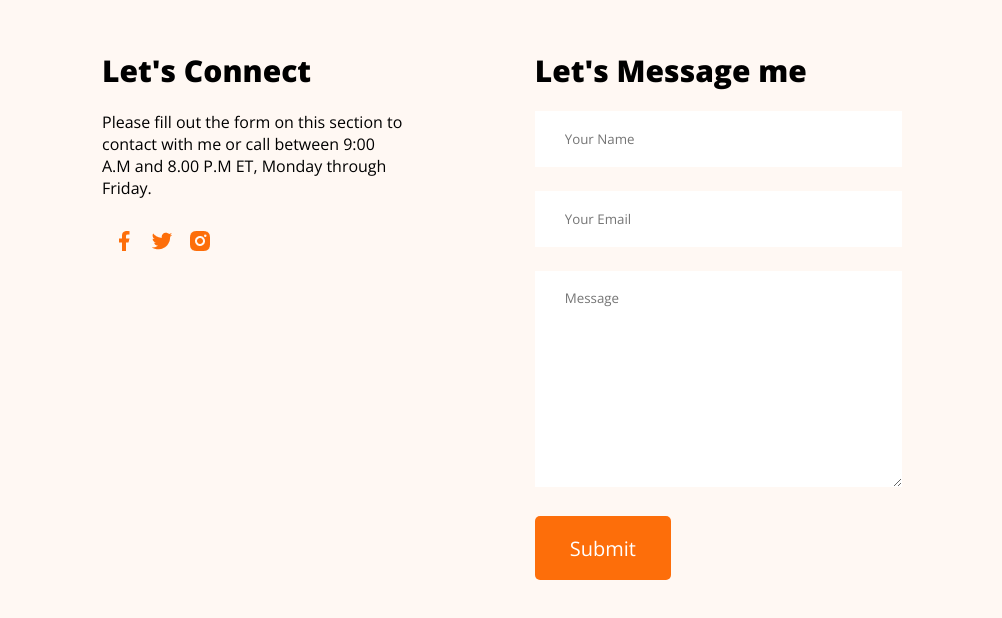
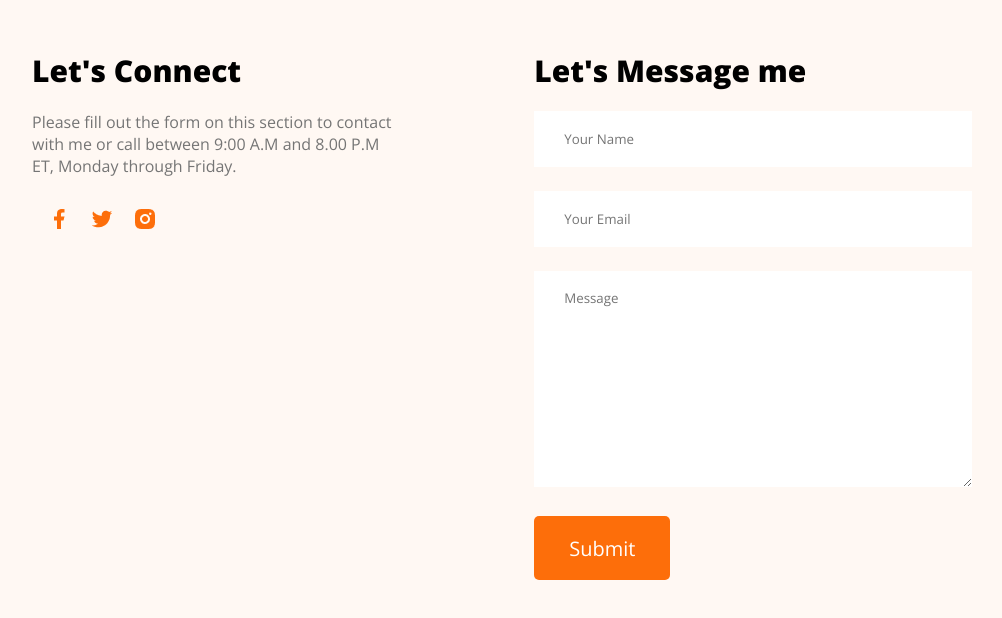
Before and after one commit to abdullahtusar/developer-portfolio, a plain HTML site: page index.html in a window 1280 px wide. Shown: the part 3551-4169 px from the top of the page, without its empty margins (168-1170 px from the left). Drawn offline with nearby package versions, Linux system fonts and the light colour scheme.

Commit message:
final commit footer

```diff
--- a/index.html
+++ b/index.html
@@ -148,12 +148,15 @@
                 <button class="btn-primary">Download CV</button>
             </div>
         </section>
+    </main>
+    <footer>
         <!-- contact section -->
         <section class="contact">
             <div>
                 <h3 class="contact-title">Let's Connect</h3>
-                <p class="contact-description">Please fill out the form on this section to contact with me or call between 9:00 A.M and 8.00 P.M ET,
-                Monday through Friday.</p>
+                <p class="contact-description">Please fill out the form on this section to contact with me or call
+                    between 9:00 A.M and 8.00 P.M ET,
+                    Monday through Friday.</p>
                 <a href=""><img src="images/icons/facebook.png" alt=""></a>
                 <a href=""><img src="images/icons/twitter.png" alt=""></a>
                 <a href=""><img src="images/icons/insta.png" alt=""></a>
@@ -164,13 +167,10 @@
                     <input type="text" name="name" id="name" placeholder="Your Name">
                     <input type="text" name="email" id="email" placeholder="Your Email">
                     <textarea name="message" id="message" cols="30" rows="10" placeholder="Message"></textarea>
-                    <input  class="btn-primary" type="button" value="Submit">
+                    <input class="btn-primary" type="button" value="Submit">
                 </form>
             </div>
         </section>
-    </main>
-    <footer>
-
     </footer>
 </body>
 
--- a/styles/portfolio.css
+++ b/styles/portfolio.css
@@ -221,10 +221,15 @@ main {
     margin-top: 50px;
     text-align: center;
 }
+/* footer styles */
+footer{
+    background: #FFF8F3;
+}
 /* contact css styles */
 .contact{
+    max-width: 1140px;
+    margin: 0 auto;
     display: flex;
-    background: #FFF8F3;
     gap: 130px;
     padding: 130px 200px;
     margin-top: 130px;
@@ -235,11 +240,12 @@ main {
     margin-bottom: 20px;
 }
 .contact-description{
+    color: #757575;
     margin-bottom: 30px;
 }
 .contact a{
     text-decoration: none;
-    margin-left: 10px;
+    padding-left: 15px;
 }
 .contact input[type="text"], textarea{
     border: 0;
```
